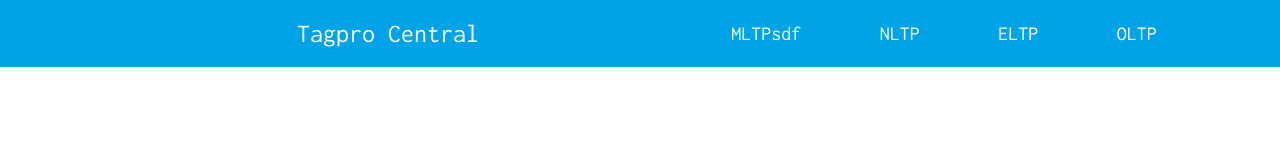
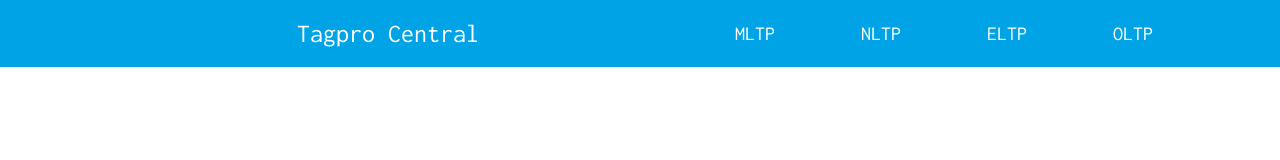
Before and after one commit to itsokthen/tagpro_central, a React (Create React App) app in the folder tagprocentral/: page / in a window 1280 px wide. Shown: the top 160 px of the page. Built offline with nearby package versions, Linux system fonts and the light colour scheme.

Commit message:
final test

```diff
--- a/tagprocentral/src/components/Navbar/Navbar.js
+++ b/tagprocentral/src/components/Navbar/Navbar.js
@@ -9,7 +9,7 @@ const Navbar = () => {
           <h1 id="logo">Tagpro Central</h1>
           <ul>
             <li>
-              <a href="#MLTPs">MLTPsdf</a>
+              <a href="#MLTPs">MLTP</a>
             </li>
             <li>
               <a href="#NLTP">NLTP</a>
```
